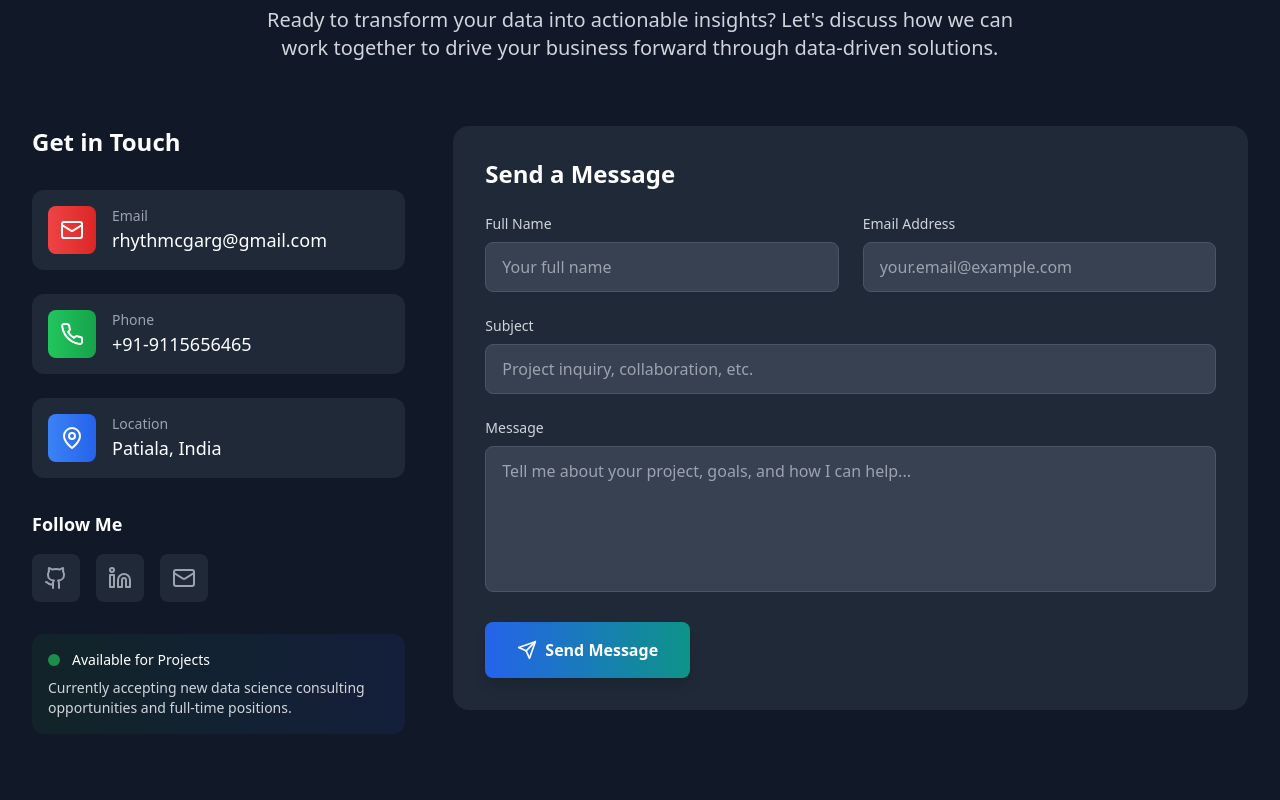
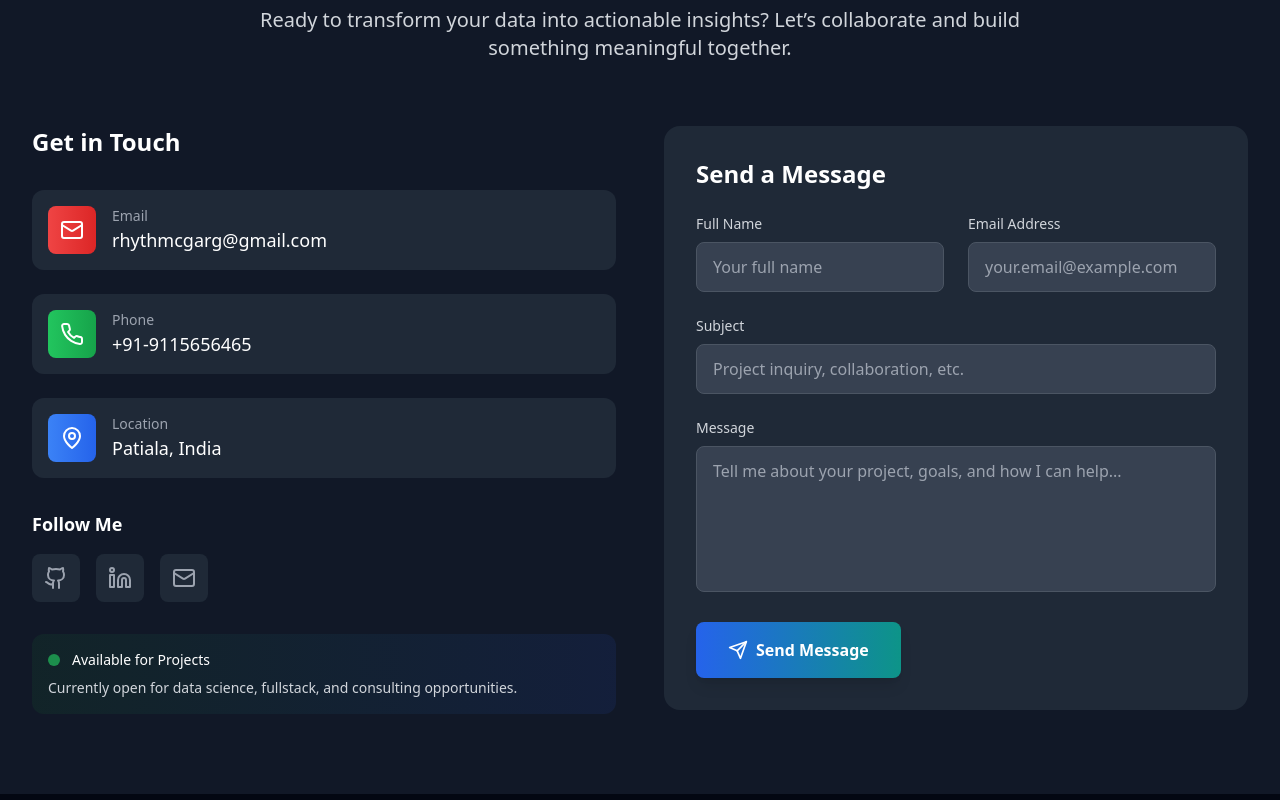
Before and after one commit to uraj1/Rhythm-Portfolio, a React (Vite) app: page / in a window 1280 px wide. Shown: the part 9140-9940 px from the top of the page. Built offline with nearby package versions, Linux system fonts and the light colour scheme.

Commit message:
email functionality added

```diff
--- a/src/components/Contact.tsx
+++ b/src/components/Contact.tsx
@@ -1,32 +1,34 @@
-import React, { useState } from 'react';
+import React, { useState, useRef } from 'react';
 import { motion } from 'framer-motion';
+import emailjs from '@emailjs/browser';
 import { Mail, Phone, MapPin, Github, Linkedin, Send, CheckCircle } from 'lucide-react';
 
 const Contact = () => {
-  const [formData, setFormData] = useState({
-    name: '',
-    email: '',
-    subject: '',
-    message: ''
-  });
   const [isSubmitted, setIsSubmitted] = useState(false);
+  const [loading, setLoading] = useState(false);
+  const form = useRef();
 
-  const handleChange = (e) => {
-    setFormData({
-      ...formData,
-      [e.target.name]: e.target.value
-    });
-  };
+  const sendEmail = (e) => {
+    e.preventDefault();
+    setLoading(true);
 
-  const handleSubmit = (e) => {
-    e.preventDefault();
-    // Here you would typically send the form data to your backend
-    console.log('Form submitted:', formData);
+    emailjs.sendForm(
+      'service_bp6ozv9',
+      'template_q7jsiqg',
+      form.current,
+      'bzvRVLmPuedjhELDP'
+    ).then((result) => {
+        console.log('SUCCESS!', result.text);
         setIsSubmitted(true);
+        setLoading(false);
         setTimeout(() => {
           setIsSubmitted(false);
-      setFormData({ name: '', email: '', subject: '', message: '' });
         }, 3000);
+        form.current.reset();
+      }, (error) => {
+        console.log('FAILED...', error.text);
+        setLoading(false);
+      });
   };
 
   const contactInfo = [
@@ -48,7 +50,7 @@ const Contact = () => {
       icon: MapPin,
       label: 'Location',
       value: 'Patiala, India',
-      href: '#',
+      href: 'https://g.co/kgs/wQ3CgPw',
       color: 'from-blue-500 to-blue-600'
     }
   ];
@@ -76,58 +78,45 @@ const Contact = () => {
 
   const containerVariants = {
     hidden: { opacity: 0 },
-    visible: {
-      opacity: 1,
-      transition: {
-        delayChildren: 0.3,
-        staggerChildren: 0.2,
-      },
-    },
+    visible: { opacity: 1, transition: { delayChildren: 0.3, staggerChildren: 0.2 } }
   };
 
   const itemVariants = {
     hidden: { y: 50, opacity: 0 },
-    visible: {
-      y: 0,
-      opacity: 1,
-      transition: {
-        duration: 0.8,
-        ease: 'easeOut',
-      },
-    },
+    visible: { y: 0, opacity: 1, transition: { duration: 0.8, ease: 'easeOut' } }
   };
 
   return (
-    <section id="contact" className="py-20 bg-white dark:bg-gray-900">
-      <div className="max-w-7xl mx-auto px-4 sm:px-6 lg:px-8">
+    <section id="contact" className="py-20 px-4 sm:px-6 lg:px-8 bg-white dark:bg-gray-900">
       <motion.div
         variants={containerVariants}
         initial="hidden"
         whileInView="visible"
         viewport={{ once: true, amount: 0.3 }}
+        className="max-w-7xl mx-auto"
       >
+        {/* Heading */}
         <motion.div variants={itemVariants} className="text-center mb-16">
-            <h2 className="text-4xl md:text-5xl font-bold text-gray-900 dark:text-white mb-6">
+          <h2 className="text-4xl sm:text-5xl font-bold text-gray-900 dark:text-white mb-6">
             Let's <span className="bg-gradient-to-r from-blue-600 to-teal-600 bg-clip-text text-transparent">Connect</span>
           </h2>
           <div className="w-24 h-1 bg-gradient-to-r from-blue-600 to-teal-600 mx-auto rounded-full mb-6"></div>
-            <p className="text-xl text-gray-600 dark:text-gray-300 max-w-3xl mx-auto">
-              Ready to transform your data into actionable insights? Let's discuss how we can work together
-              to drive your business forward through data-driven solutions.
+          <p className="text-lg sm:text-xl text-gray-600 dark:text-gray-300 max-w-3xl mx-auto">
+            Ready to transform your data into actionable insights? Let’s collaborate and build something meaningful together.
           </p>
         </motion.div>
 
-          <div className="grid grid-cols-1 lg:grid-cols-3 gap-12">
-            {/* Contact Information */}
-            <motion.div variants={itemVariants} className="lg:col-span-1">
+        {/* Content */}
+        <div className="flex flex-col lg:flex-row gap-12">
+          {/* Contact Info */}
+          <motion.div variants={itemVariants} className="flex-1">
             <h3 className="text-2xl font-semibold text-gray-900 dark:text-white mb-8">Get in Touch</h3>
-
             <div className="space-y-6 mb-8">
               {contactInfo.map((info, index) => (
                 <motion.a
                   key={index}
                   href={info.href}
-                    className="flex items-center space-x-4 p-4 bg-gray-50 dark:bg-gray-800 rounded-xl hover:shadow-lg transition-all duration-300 group"
+                  className="flex items-center gap-4 p-4 bg-gray-50 dark:bg-gray-800 rounded-xl hover:shadow-lg transition-all duration-300 group"
                   whileHover={{ scale: 1.02, x: 5 }}
                   whileTap={{ scale: 0.98 }}
                 >
@@ -144,10 +133,10 @@ const Contact = () => {
               ))}
             </div>
 
-              {/* Social Links */}
+            {/* Socials */}
             <div>
               <h4 className="text-lg font-semibold text-gray-900 dark:text-white mb-4">Follow Me</h4>
-                <div className="flex space-x-4">
+              <div className="flex gap-4">
                 {socialLinks.map((social, index) => (
                   <motion.a
                     key={index}
@@ -164,113 +153,95 @@ const Contact = () => {
               </div>
             </div>
 
-              {/* Availability Status */}
+            {/* Availability */}
             <motion.div
               className="mt-8 p-4 bg-gradient-to-r from-green-50 to-blue-50 dark:from-green-900/20 dark:to-blue-900/20 rounded-xl"
               whileHover={{ scale: 1.02 }}
             >
-                <div className="flex items-center space-x-3">
+              <div className="flex items-center gap-3">
                 <div className="w-3 h-3 bg-green-500 rounded-full animate-pulse"></div>
                 <span className="text-sm font-medium text-gray-900 dark:text-white">Available for Projects</span>
               </div>
               <p className="text-sm text-gray-600 dark:text-gray-300 mt-2">
-                  Currently accepting new data science consulting opportunities and full-time positions.
+                Currently open for data science, fullstack, and consulting opportunities.
               </p>
             </motion.div>
           </motion.div>
 
           {/* Contact Form */}
-            <motion.div variants={itemVariants} className="lg:col-span-2">
+          <motion.div variants={itemVariants} className="flex-1">
             <div className="bg-gray-50 dark:bg-gray-800 rounded-2xl p-8">
               <h3 className="text-2xl font-semibold text-gray-900 dark:text-white mb-6">Send a Message</h3>
 
-                <form onSubmit={handleSubmit} className="space-y-6">
+              <form ref={form} onSubmit={sendEmail} className="space-y-6">
+                {/* Name + Email */}
                 <div className="grid grid-cols-1 md:grid-cols-2 gap-6">
-                    <motion.div
-                      whileFocus={{ scale: 1.02 }}
-                      transition={{ type: "spring", stiffness: 300, damping: 30 }}
-                    >
-                      <label htmlFor="name" className="block text-sm font-medium text-gray-700 dark:text-gray-300 mb-2">
+                  <motion.div>
+                    <label className="block text-sm font-medium text-gray-700 dark:text-gray-300 mb-2">
                       Full Name
                     </label>
                     <input
                       type="text"
-                        id="name"
-                        name="name"
-                        value={formData.name}
-                        onChange={handleChange}
+                      name="user_name"
                       required
-                        className="w-full px-4 py-3 bg-white dark:bg-gray-700 border border-gray-300 dark:border-gray-600 rounded-lg focus:ring-2 focus:ring-blue-500 focus:border-transparent transition-all duration-300 text-gray-900 dark:text-white"
+                      className="w-full px-4 py-3 bg-white dark:bg-gray-700 border border-gray-300 dark:border-gray-600 rounded-lg focus:ring-2 focus:ring-blue-500 text-gray-900 dark:text-white"
                       placeholder="Your full name"
                     />
                   </motion.div>
 
-                    <motion.div
-                      whileFocus={{ scale: 1.02 }}
-                      transition={{ type: "spring", stiffness: 300, damping: 30 }}
-                    >
-                      <label htmlFor="email" className="block text-sm font-medium text-gray-700 dark:text-gray-300 mb-2">
+                  <motion.div>
+                    <label className="block text-sm font-medium text-gray-700 dark:text-gray-300 mb-2">
                       Email Address
                     </label>
                     <input
                       type="email"
-                        id="email"
-                        name="email"
-                        value={formData.email}
-                        onChange={handleChange}
+                      name="user_email"
                       required
-                        className="w-full px-4 py-3 bg-white dark:bg-gray-700 border border-gray-300 dark:border-gray-600 rounded-lg focus:ring-2 focus:ring-blue-500 focus:border-transparent transition-all duration-300 text-gray-900 dark:text-white"
+                      className="w-full px-4 py-3 bg-white dark:bg-gray-700 border border-gray-300 dark:border-gray-600 rounded-lg focus:ring-2 focus:ring-blue-500 text-gray-900 dark:text-white"
                       placeholder="your.email@example.com"
                     />
                   </motion.div>
                 </div>
 
-                  <motion.div
-                    whileFocus={{ scale: 1.02 }}
-                    transition={{ type: "spring", stiffness: 300, damping: 30 }}
-                  >
-                    <label htmlFor="subject" className="block text-sm font-medium text-gray-700 dark:text-gray-300 mb-2">
+                {/* Subject */}
+                <motion.div>
+                  <label className="block text-sm font-medium text-gray-700 dark:text-gray-300 mb-2">
                     Subject
                   </label>
                   <input
                     type="text"
-                      id="subject"
                     name="subject"
-                      value={formData.subject}
-                      onChange={handleChange}
                     required
-                      className="w-full px-4 py-3 bg-white dark:bg-gray-700 border border-gray-300 dark:border-gray-600 rounded-lg focus:ring-2 focus:ring-blue-500 focus:border-transparent transition-all duration-300 text-gray-900 dark:text-white"
+                    className="w-full px-4 py-3 bg-white dark:bg-gray-700 border border-gray-300 dark:border-gray-600 rounded-lg focus:ring-2 focus:ring-blue-500 text-gray-900 dark:text-white"
                     placeholder="Project inquiry, collaboration, etc."
                   />
                 </motion.div>
 
-                  <motion.div
-                    whileFocus={{ scale: 1.02 }}
-                    transition={{ type: "spring", stiffness: 300, damping: 30 }}
-                  >
-                    <label htmlFor="message" className="block text-sm font-medium text-gray-700 dark:text-gray-300 mb-2">
+                {/* Message */}
+                <motion.div>
+                  <label className="block text-sm font-medium text-gray-700 dark:text-gray-300 mb-2">
                     Message
                   </label>
                   <textarea
-                      id="message"
                     name="message"
-                      value={formData.message}
-                      onChange={handleChange}
+                    rows={5}
                     required
-                      rows={5}
-                      className="w-full px-4 py-3 bg-white dark:bg-gray-700 border border-gray-300 dark:border-gray-600 rounded-lg focus:ring-2 focus:ring-blue-500 focus:border-transparent transition-all duration-300 text-gray-900 dark:text-white resize-none"
+                    className="w-full px-4 py-3 bg-white dark:bg-gray-700 border border-gray-300 dark:border-gray-600 rounded-lg focus:ring-2 focus:ring-blue-500 text-gray-900 dark:text-white resize-none"
                     placeholder="Tell me about your project, goals, and how I can help..."
-                    />
+                  ></textarea>
                 </motion.div>
 
+                {/* Submit Button */}
                 <motion.button
                   type="submit"
-                    className="w-full md:w-auto px-8 py-4 bg-gradient-to-r from-blue-600 to-teal-600 text-white font-semibold rounded-lg shadow-lg hover:shadow-xl transition-all duration-300 flex items-center justify-center space-x-2"
+                  className="w-full md:w-auto px-8 py-4 bg-gradient-to-r from-blue-600 to-teal-600 text-white font-semibold rounded-lg shadow-lg hover:shadow-xl transition-all duration-300 flex items-center justify-center gap-2"
                   whileHover={{ scale: 1.05, y: -2 }}
                   whileTap={{ scale: 0.95 }}
-                    disabled={isSubmitted}
+                  disabled={loading || isSubmitted}
                 >
-                    {isSubmitted ? (
+                  {loading ? (
+                    <span>Sending...</span>
+                  ) : isSubmitted ? (
                     <>
                       <CheckCircle className="w-5 h-5" />
                       <span>Message Sent!</span>
@@ -283,21 +254,10 @@ const Contact = () => {
                   )}
                 </motion.button>
               </form>
-
-                {isSubmitted && (
-                  <motion.div
-                    initial={{ opacity: 0, y: 20 }}
-                    animate={{ opacity: 1, y: 0 }}
-                    className="mt-4 p-4 bg-green-100 dark:bg-green-900/30 text-green-700 dark:text-green-300 rounded-lg"
-                  >
-                    Thank you for your message! I'll get back to you within 24 hours.
-                  </motion.div>
-                )}
             </div>
           </motion.div>
         </div>
       </motion.div>
-      </div>
     </section>
   );
 };
```
Lines whose indentation alone changed are shown as unchanged.
